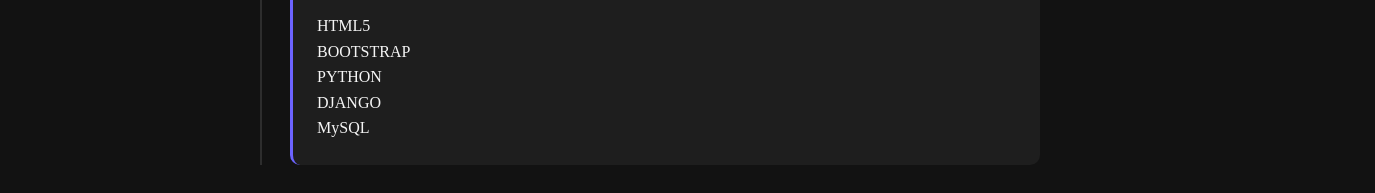
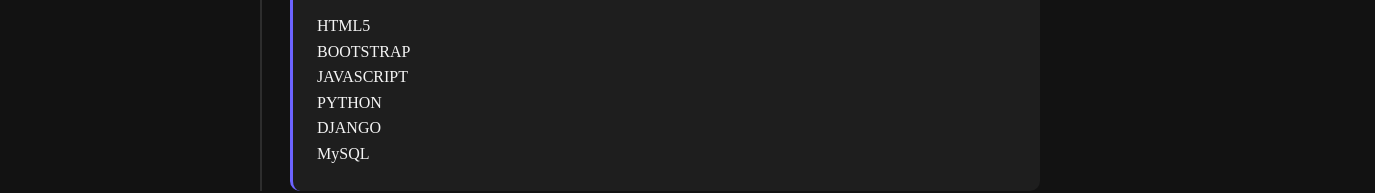
Before and after one commit to Jea111/PORTFOLIO, a plain HTML site: page index.html in a window 1280 px wide. Shown: the part 1274-1467 px from the top of the page, 1375 px wide, since content can reach past the window. Drawn offline with nearby package versions, Linux system fonts and the light colour scheme.

Commit message:
Portfolio personal

```diff
--- a/index.html
+++ b/index.html
@@ -95,7 +95,7 @@
               <ul class="skills">
                 <li>HTML5</li>
                 <li>BOOTSTRAP</li>
-                <!-- <li>JAVASCRIPT</li> -->
+                <li>JAVASCRIPT</li>
                 <li>PYTHON</li>
                 <li>DJANGO</li>
                 <li>MySQL</li>
```
